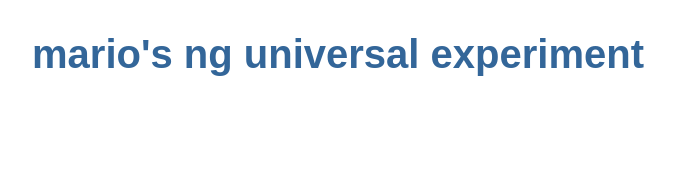
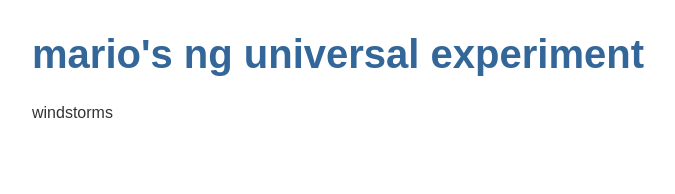
Before and after one commit to mariomui/angular-tour-of-heroes-with-mvp, an Angular app: page / in a window 1280 px wide. Shown: the top 194 px of the page, without its empty margins (0-675 px from the left). Built offline with nearby package versions, Linux system fonts and the light colour scheme.

Commit message:
create a heroes module in step 1

```diff
--- a/src/app/app.component.html
+++ b/src/app/app.component.html
@@ -1,5 +1,9 @@
 <main class="main">
   <h1>{{title}}</h1>
-  <section class="content"></section>
+  <section class="content">
+    <article>
+      <app-heroes></app-heroes>
+    </article>
+  </section>
 </main>
 <router-outlet></router-outlet>
--- a/src/app/app.component.ts
+++ b/src/app/app.component.ts
@@ -6,5 +6,5 @@ import { Component } from '@angular/core';
   styleUrls: ['./app.component.scss']
 })
 export class AppComponent {
-  title = 'mario\'s ng universal experiment ';
+  title = 'mario\'s ng universal experiment';
 }
--- a/src/app/app.module.ts
+++ b/src/app/app.module.ts
@@ -3,6 +3,7 @@ import { NgModule } from '@angular/core';
 
 import { AppRoutingModule } from './app-routing.module';
 import { AppComponent } from './app.component';
+import { HeroesModule } from './shared/heroes/heroes.module';
 
 @NgModule({
   declarations: [
@@ -10,7 +11,8 @@ import { AppComponent } from './app.component';
   ],
   imports: [
     BrowserModule,
-    AppRoutingModule
+    AppRoutingModule,
+    HeroesModule
   ],
   providers: [],
   bootstrap: [AppComponent]
--- /dev/null
+++ b/src/app/shared/heroes/heroes/heroes.component.html
@@ -0,0 +1,3 @@
+<p>
+  {{heroName}}
+</p>
--- /dev/null
+++ b/src/app/shared/heroes/heroes/heroes.component.ts
@@ -0,0 +1,16 @@
+import { Component, OnInit } from "@angular/core";
+
+@Component({
+  selector: 'app-heroes',
+  styleUrls: ['./heroes.component.scss'],
+  templateUrl: './heroes.component.html',
+})
+export class HeroesComponent implements OnInit {
+  heroName = 'windstorms';
+  constructor() {
+
+  }
+  ngOnInit() {
+    console.log('init')
+  }
+}
```
Also changed, not shown: src/app/shared/heroes/heroes.module.ts (added, +10 -0 lines), src/app/shared/heroes/heroes/heroes.component.scss (added), 1 other file (tests, documents, lock files or other folders).
